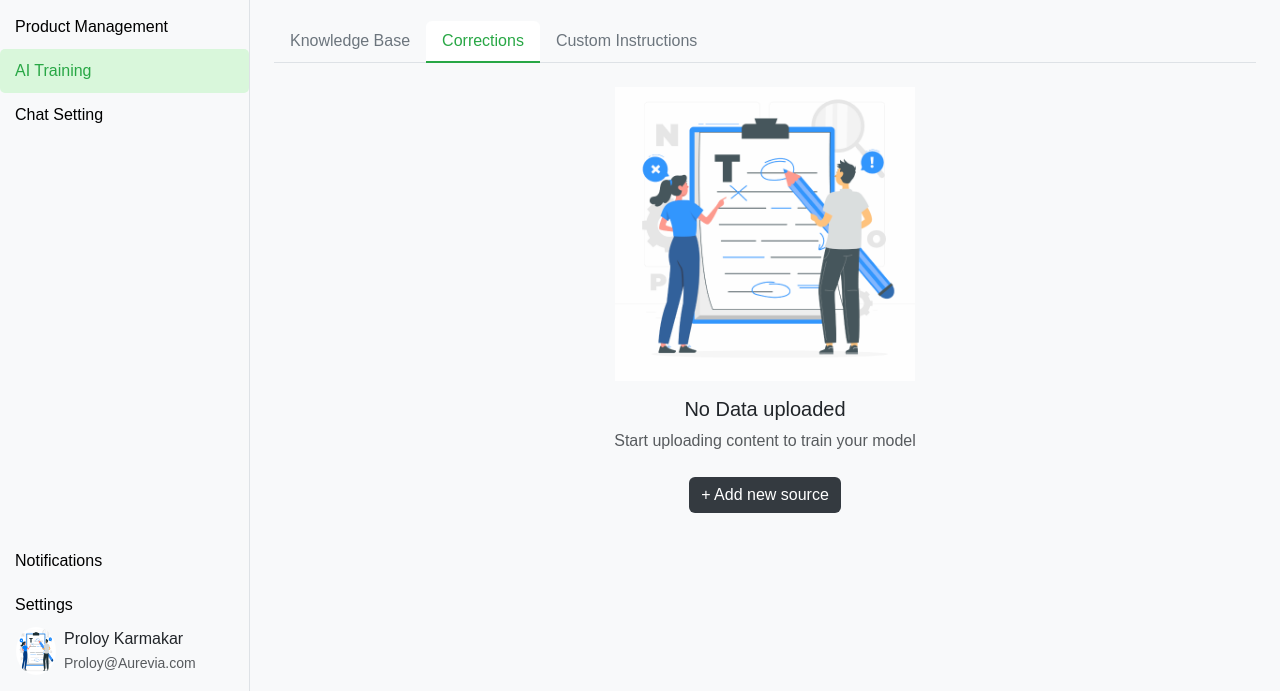
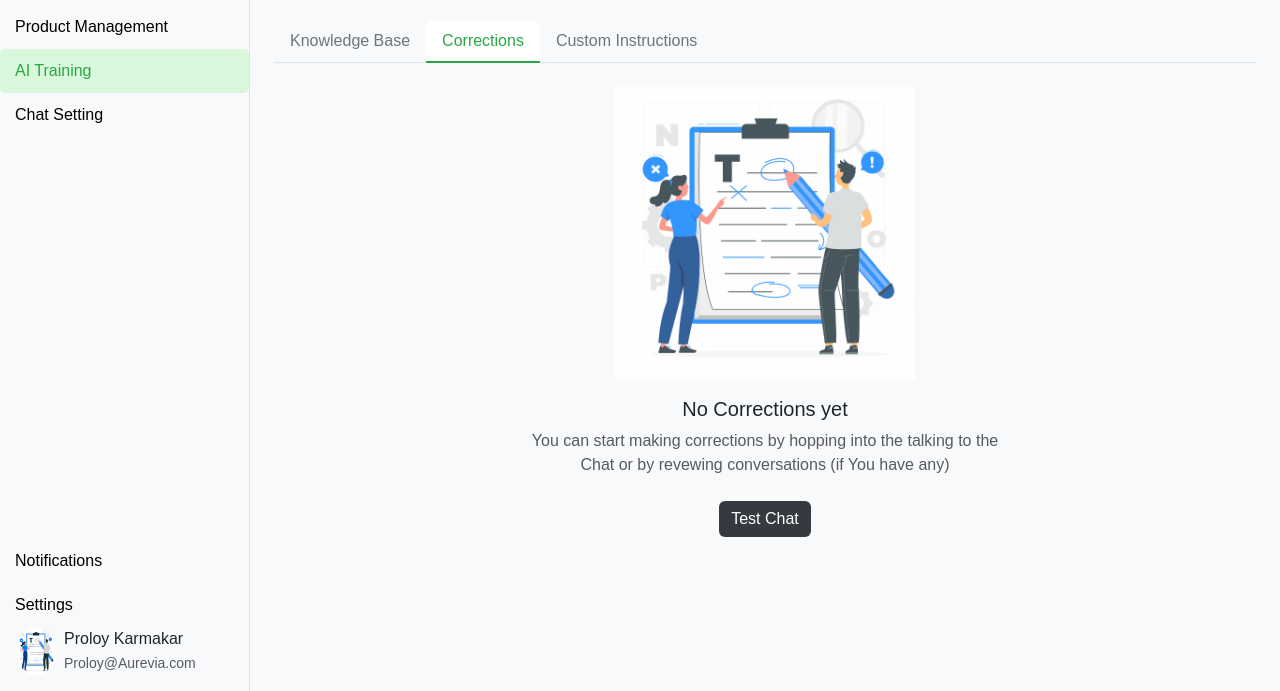
Before and after one commit to dipeshmahato3110/Aurevia.io, a plain HTML site: page AI Training/Correction/correction.html in a window 1280 px wide. Shown: the part 109-800 px from the top of the page. Drawn offline with nearby package versions, Linux system fonts and the light colour scheme.

Commit message:
Ai section (first page of Knowledge Base, Customer and Correction)

```diff
--- a/AI Training/Correction/correction.html
+++ b/AI Training/Correction/correction.html
@@ -65,7 +65,7 @@
             <!-- Tabs -->
             <ul class="nav nav-tabs mb-4">
                 <li class="nav-item">
-                    <a class="nav-link" href="/AI Training/Knowledge Base/knowledge.html">Knowledge Base</a>
+                    <a class="nav-link" href="/AI Training/ai.html">Knowledge Base</a>
                 </li>
                 <li class="nav-item">
                     <a class="nav-link active" href="/AI Training/Correction/correction.html">Corrections</a>
@@ -78,9 +78,9 @@
             <!-- Content Area -->
             <div class="text-center">
                 <img src="/images/correction.png" alt="No Data" class="img-fluid mb-3" style="max-width: 300px;">
-                <h5 class="mb-2">No Data uploaded</h5>
-                <p class="text-muted mb-4">Start uploading content to train your model</p>
-                <button class="btn btn-dark">+ Add new source</button>
+                <h5 class="mb-2">No Corrections yet</h5>
+                <p class="text-muted mb-4">You can start making corrections by hopping into the talking to the <br> Chat or by revewing conversations (if You have any)</p>
+                <button class="btn btn-dark">Test Chat</button>
             </div>
         </main>
     </div>
```
Also changed, not shown: AI Training/Customer Instructions/customer.html (+4 -4 lines).
